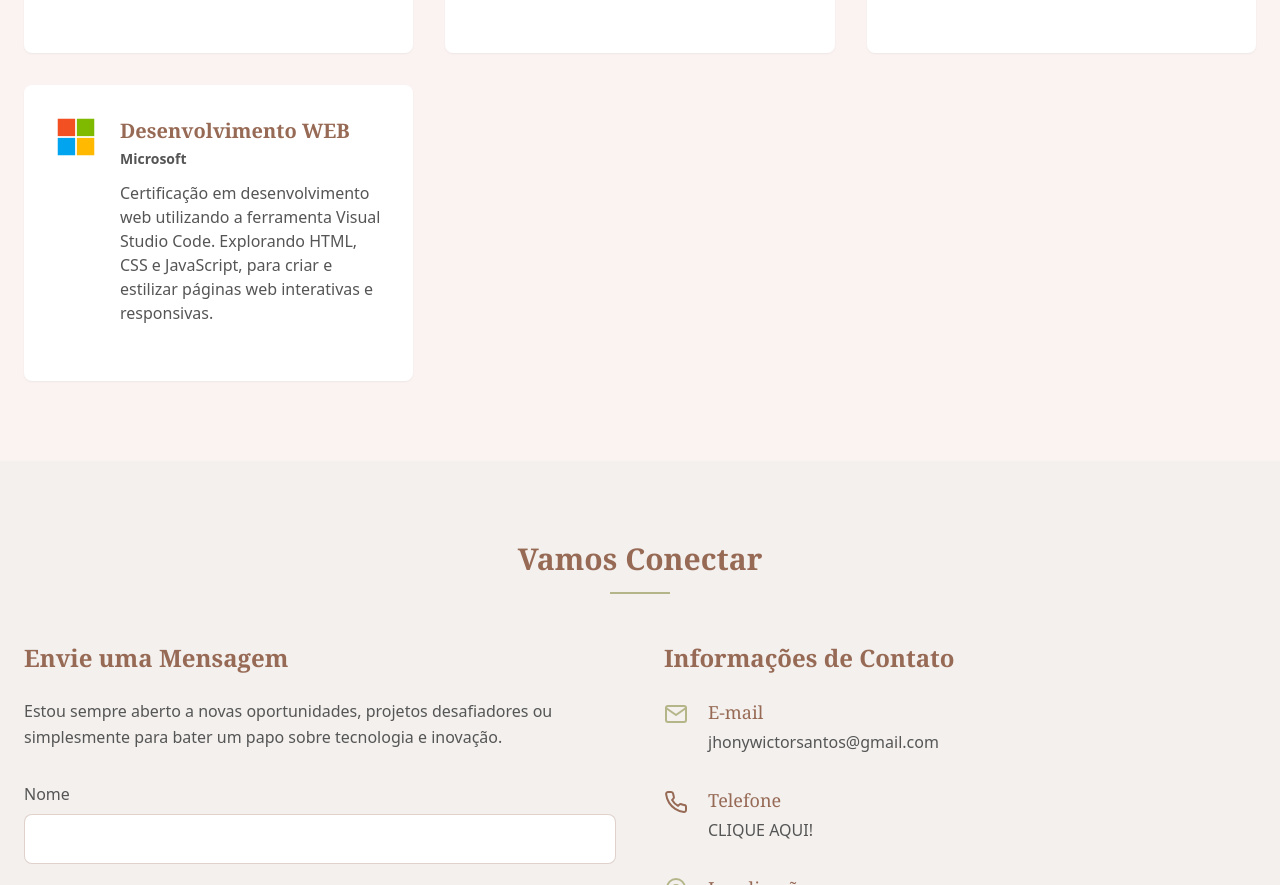
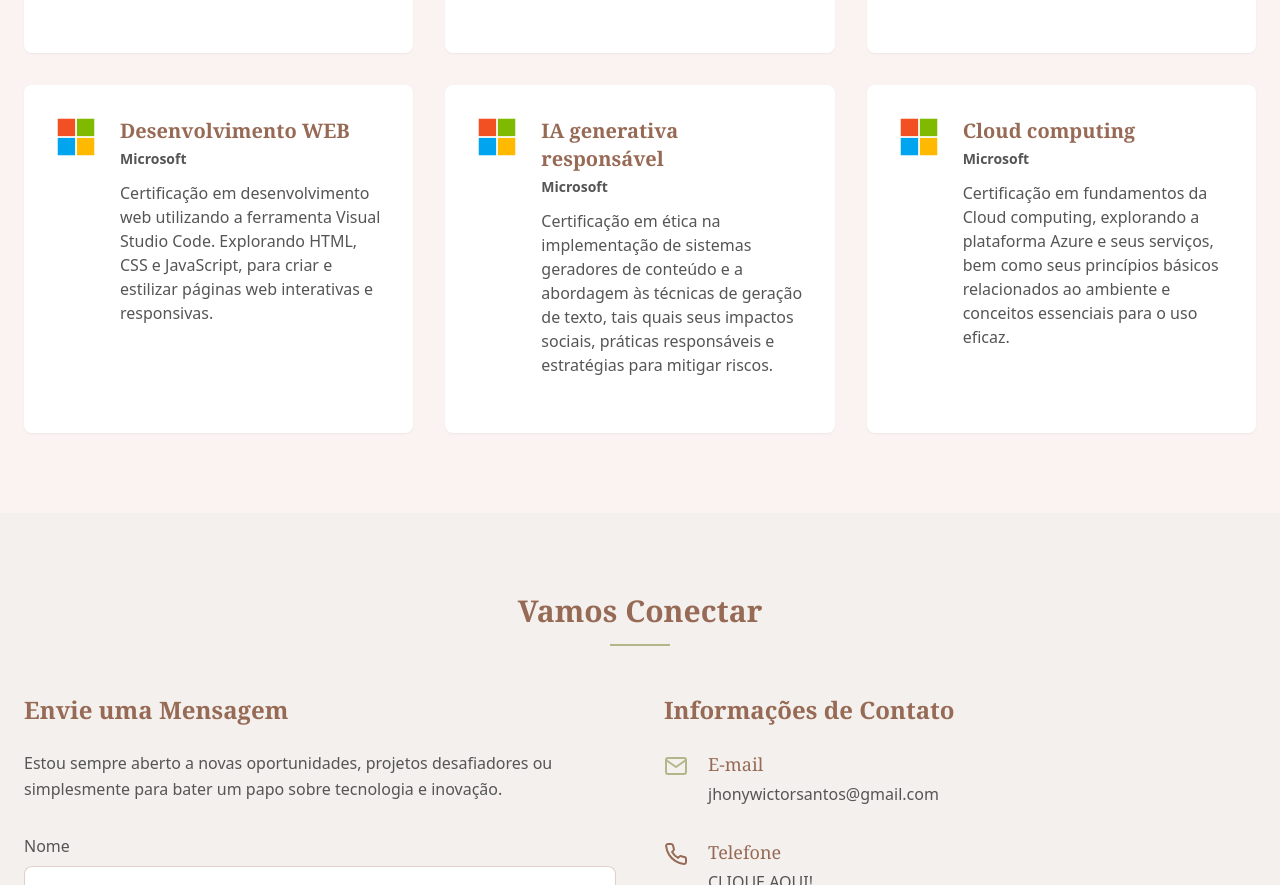
Before and after one commit to jhonywsantos/JWS, a plain HTML site: page index.html in a window 1280 px wide. Shown: the part 4767-5652 px from the top of the page. Drawn offline with nearby package versions, Linux system fonts and the light colour scheme.

Commit message:
Update index.html

```diff
--- a/index.html
+++ b/index.html
@@ -660,6 +660,45 @@
                         </div>
                     </div>
                 </div>
+
+                <!-- Certification 5 -->
+                <div class="bg-white p-8 rounded-lg shadow-sm hover-raise transition duration-300 group">
+                    <div class="flex items-start mb-6">
+                        <div class="text-[#b4b689] group-hover:text-[#976a55] transition-colors duration-300 mr-6">
+                            <svg xmlns="http://www.w3.org/2000/svg" width="40" height="40" viewBox="0 0 23 23" fill="currentColor">
+                                <path fill="#f25022" d="M1 1h10v10H1z"/>
+                                <path fill="#7fba00" d="M12 1h10v10H12z"/>
+                                <path fill="#00a4ef" d="M1 12h10v10H1z"/>
+                                <path fill="#ffb900" d="M12 12h10v10H12z"/>
+                            </svg>
+                        </div>
+                        <div>
+                            <h3 class="font-serif font-semibold text-xl text-[#976a55] mb-1">IA generativa responsável</h3>
+                            <p class="font-semibold text-[#555] text-sm mb-3">Microsoft</p>
+                            <p class="text-[#555]">Certificação em ética na implementação de sistemas geradores de conteúdo e a abordagem às técnicas de geração de texto, tais quais seus impactos sociais, práticas responsáveis e estratégias para mitigar riscos.</p>
+                        </div>
+                    </div>
+                </div>
+
+                <!-- Certification 6 -->
+                <div class="bg-white p-8 rounded-lg shadow-sm hover-raise transition duration-300 group">
+                    <div class="flex items-start mb-6">
+                        <div class="text-[#b4b689] group-hover:text-[#976a55] transition-colors duration-300 mr-6">
+                            <svg xmlns="http://www.w3.org/2000/svg" width="40" height="40" viewBox="0 0 23 23" fill="currentColor">
+                                <path fill="#f25022" d="M1 1h10v10H1z"/>
+                                <path fill="#7fba00" d="M12 1h10v10H12z"/>
+                                <path fill="#00a4ef" d="M1 12h10v10H1z"/>
+                                <path fill="#ffb900" d="M12 12h10v10H12z"/>
+                            </svg>
+                        </div>
+                        <div>
+                            <h3 class="font-serif font-semibold text-xl text-[#976a55] mb-1">Cloud computing</h3>
+                            <p class="font-semibold text-[#555] text-sm mb-3">Microsoft</p>
+                            <p class="text-[#555]">Certificação em fundamentos da Cloud computing, explorando a plataforma Azure e seus serviços, bem como seus princípios básicos relacionados ao ambiente e conceitos essenciais para o uso eficaz.</p>
+                        </div>
+                    </div>
+                </div>
+
             </div>
         </div>
     </section>
```
Lines whose indentation alone changed are shown as unchanged.
